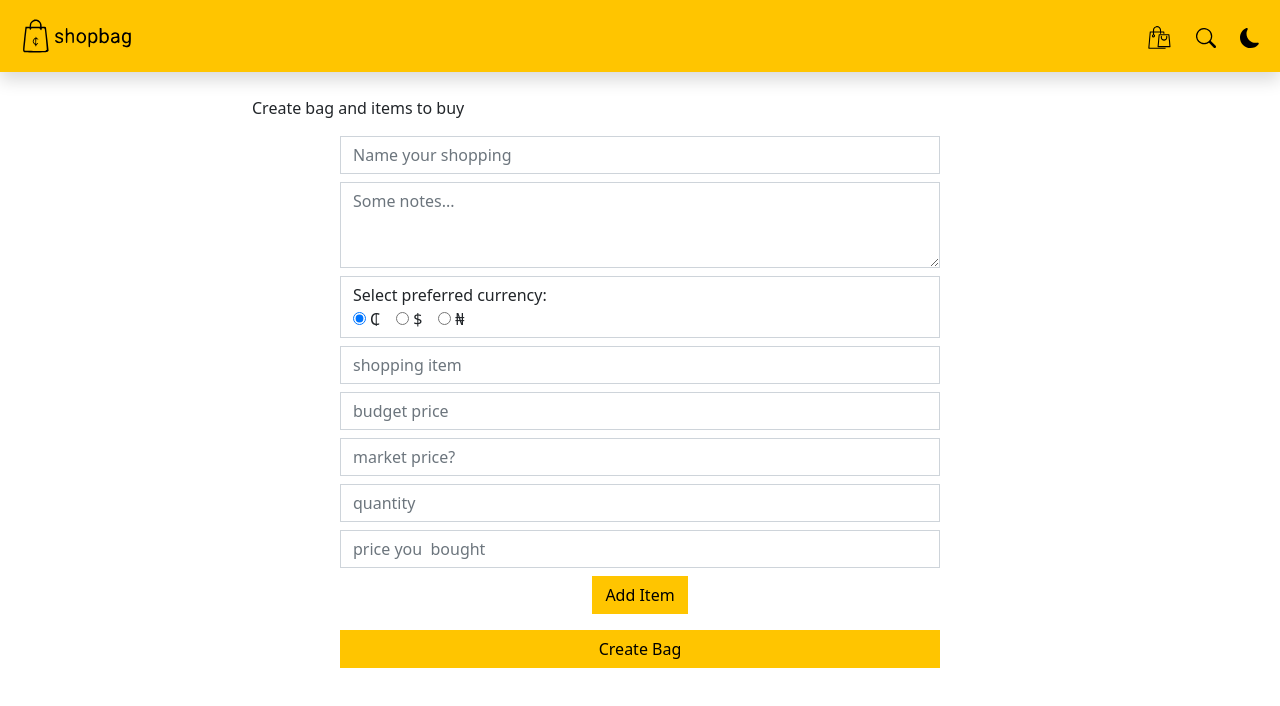
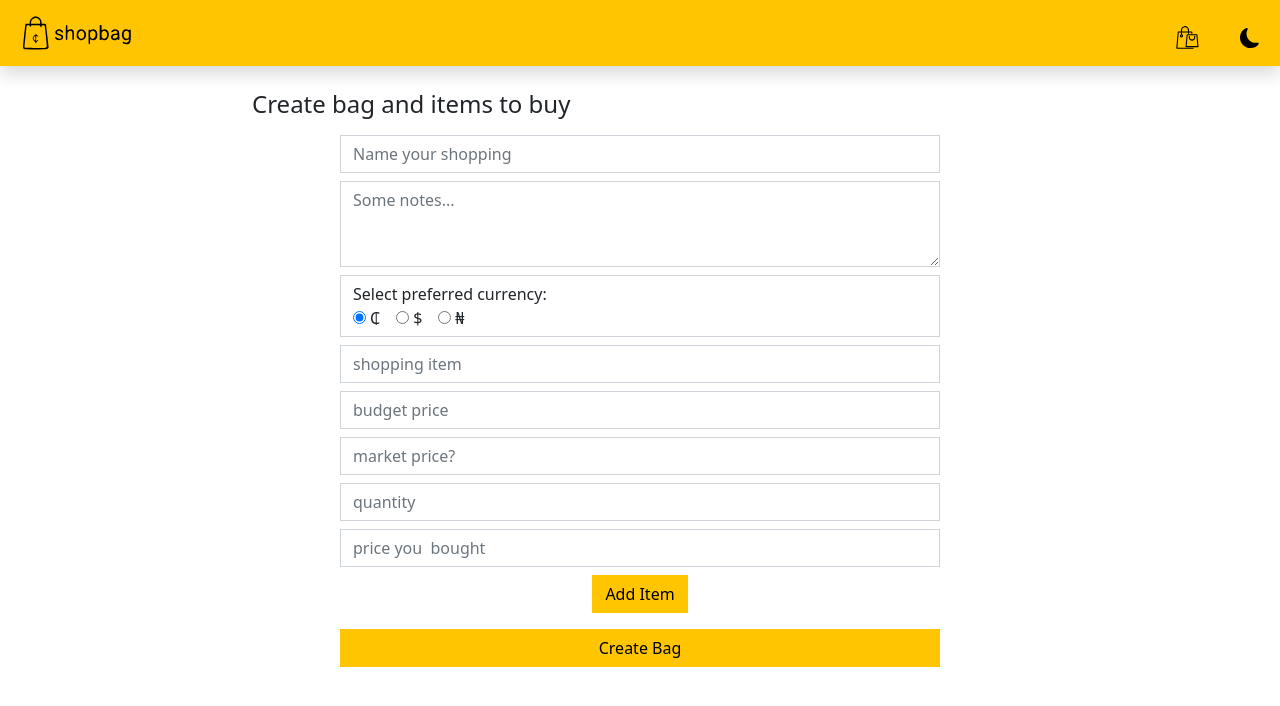
Before and after one commit to GuyTito/shopbag, a Vue app: page /add in a window 1280 px wide. Shown: the top 706 px of the page. Built offline with nearby package versions, Linux system fonts and the light colour scheme.

Commit message:
finish styling
finish styling

```diff
--- a/src/components/Header.vue
+++ b/src/components/Header.vue
@@ -5,8 +5,8 @@
         <img src="@/assets/img/logo_shopbag.svg" height="40" width="130" />
       </router-link>
 
-      <div class="navbar-nav d-flex">
-        <router-link to="/bags" class="nav-link active mt-2" aria-current="page">
+      <div class="navbar-nav">
+        <router-link to="/bags" class="nav-link active mt-2 mx-4" aria-current="page">
           <img
             src="@/assets/icons/shopbags.svg"
             alt="bags"
@@ -15,14 +15,6 @@
           />
         </router-link>
 
-        <router-link to="/search" class="nav-link m-2">
-          <img
-            src="@/assets/icons/search.svg"
-            alt="search"
-            height="20"
-            width="20"
-          />
-        </router-link>
         <div class="nav-link mt-2">
           <img
             id="dark"
--- a/src/views/AddBagPage.vue
+++ b/src/views/AddBagPage.vue
@@ -1,7 +1,7 @@
 <template>
   <div class="container-fluid my-4 page-head">
-    <p>Create bag and items to buy</p>
-    <form @submit="addBagItem" class="v-center">
+    <h4>Create bag and items to buy</h4>
+    <form @submit="addBagItem" class="v-center mt-3">
       <input
         type="text"
         name="bag_name"
--- a/src/views/BagPage.vue
+++ b/src/views/BagPage.vue
@@ -3,6 +3,7 @@
   <div class="container-fluid mt-4 page-head">
     <div class="d-flex justify-content-between mb-2">
       <h2 class="mx-2">{{ bag.bag_name }}</h2>
+
       <router-link :to="`/edit/${bag.bag_id}`" class="mx-3">
         <img
           src="@/assets/icons/pencil.svg"
@@ -11,6 +12,7 @@
           width="25"
         />
       </router-link>
+
     </div>
 
     <hr class="bg-primary" />
--- a/src/views/BagsPage.vue
+++ b/src/views/BagsPage.vue
@@ -2,14 +2,20 @@
   <div class="container-fluid mt-4 page-head">
     <div class="d-flex justify-content-between mb-2">
       <div class="mx-2">Your Shopping Bags</div>
-      <router-link to="/add" class="mx-3">
-        <img
-          src="@/assets/icons/add.svg"
-          alt="add"
-          height="25"
-          width="25"
-        />
-      </router-link>
+      <div>
+        <!-- <router-link to="/search" class="me-2">
+          <img
+            src="@/assets/icons/search.svg"
+            alt="search"
+            height="20"
+            width="20"
+          />
+        </router-link> -->
+
+        <router-link to="/add" class="mx-3">
+          <img src="@/assets/icons/add.svg" alt="add" height="25" width="25" />
+        </router-link>
+      </div>
     </div>
 
     <hr class="bg-primary" />
@@ -49,5 +55,4 @@ export default {
 </script>
 
 <style scoped>
-
 </style>
--- a/src/views/EditPage.vue
+++ b/src/views/EditPage.vue
@@ -1,7 +1,7 @@
 <template>
   <div class="container-fluid my-4 page-head">
-    <p>Update bag and items</p>
-    <form @submit="updateBagItem" class="v-center">
+    <h4>Update bag and items</h4>
+    <form @submit="updateBagItem" class="v-center mt-3">
       <input
         class="form-control mb-2"
         type="text"
--- a/src/views/HomePage.vue
+++ b/src/views/HomePage.vue
@@ -118,7 +118,7 @@
       </div>
     </div>
 
-    <div class="text-center bg-secondary p-5">
+    <footer class="text-center bg-secondary p-5">
       <a
         class="text-decoration-none text-muted mx-3"
         href="https://twitter.com/QuistKofi"
@@ -131,7 +131,7 @@
         target="blank"
         >GitHub Source</a
       >
-    </div>
+    </footer>
   </div>
 </template>
 <script>
```
